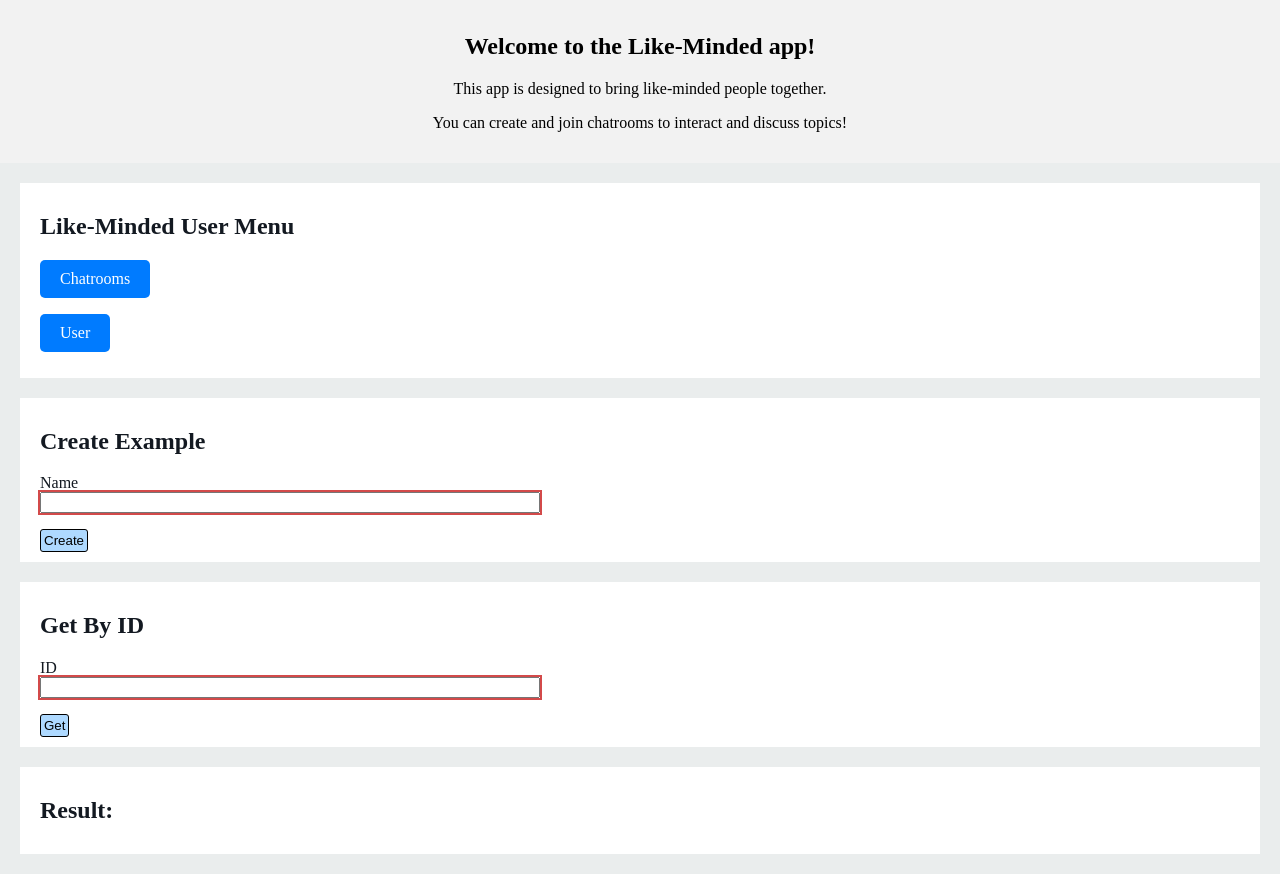
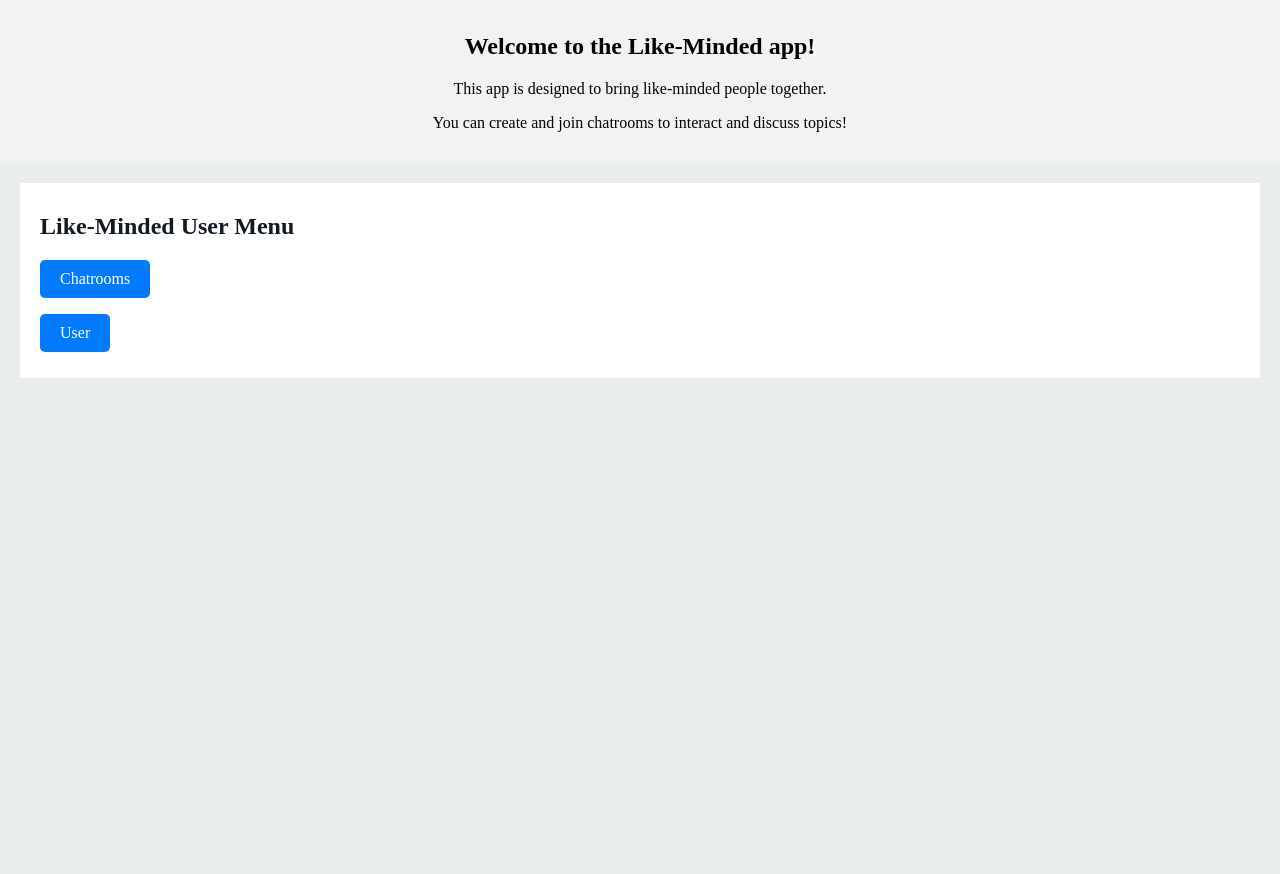
Before and after one commit to adam-knight1/yankeetrek, a plain HTML site: page Frontend/src/index.html in a window 1280 px wide. Shown: the part 62-936 px from the top of the page. After the commit the page ends 800 px from the top, so only its background shows below. Drawn offline with nearby package versions, Linux system fonts and the light colour scheme; files whose address does not match are found by name.

Commit message:
Removed examplePage from index

```diff
--- a/Frontend/src/index.html
+++ b/Frontend/src/index.html
@@ -38,30 +38,6 @@
 
 </div>
 
-<div class="card">
-    <h2>Create Example</h2>
-    <form class="card-content" id="create-form">
-        <p class="form-field">
-            <label>Name</label>
-            <input type="text" required class="validated-field" id="create-name-field">
-        </p>
-        <button type="submit">Create</button>
-    </form>
-</div>
-<div class="card">
-    <h2>Get By ID</h2>
-    <form class="card-content" id="get-by-id-form">
-        <p class="form-field">
-            <label>ID</label>
-            <input type="text" required class="validated-field" id="id-field">
-        </p>
-        <button type="submit">Get</button>
-    </form>
-</div>
-<div class="card" id="result">
-    <h2>Result:</h2>
-    <p id="result-info"></p>
-</div>
 
 </body>
 </html>
```
Also changed, not shown: 1 other file.
